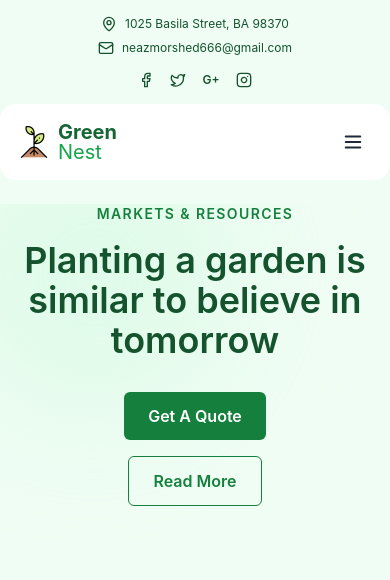
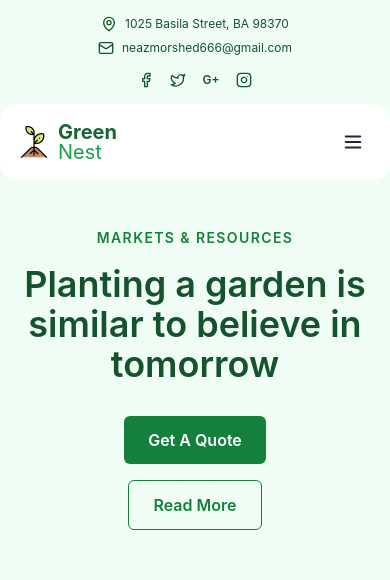
Before and after one commit to Neaz-mq/green-nest, a React (Vite) app: page / in a window 390 px wide. Shown: the top 580 px of the page. Built offline with nearby package versions, Linux system fonts and the light colour scheme.

Commit message:
hero section done with responsiveness

```diff
--- a/src/components/Hero.jsx
+++ b/src/components/Hero.jsx
@@ -8,17 +8,17 @@ const Hero = () => {
       <img
         src="/leaf.png"
         alt="Leaf decoration"
-        className="absolute bottom-40 left-[-40px] w-36 md:w-52 opacity-90 pointer-events-none z-0"
+        className="absolute md:bottom-40 bottom-0 left-[-40px] w-36 md:w-52 opacity-90 pointer-events-none z-0"
       />
 
-      <div className="relative z-10 max-w-7xl w-full flex flex-col md:flex-row items-center justify-between">
+      <div className="relative z-10 max-w-7xl w-full flex flex-col md:flex-row items-center justify-between md:mt-0 mt-6">
 
         {/* Left Content with Radial Background */}
         <div className="relative md:w-1/2 text-center md:text-left z-10">
           {/* Background Glow */}
-          <div className="absolute inset-0 w-[300px] h-[300px] md:w-[400px] md:h-[400px] bg-green-200 opacity-30 rounded-full blur-3xl -left-20 -top-20 pointer-events-none z-0"></div>
+          <div className="absolute inset-0 w-[300px] h-[300px] md:w-[400px] md:h-[400px] md:bg-green-200 bg-green-50 opacity-30 rounded-full blur-3xl -left-20 -top-20 pointer-events-none z-0"></div>
 
-          <div className="relative z-10">
+          <div className="relative">
             <p className="text-green-700 font-semibold tracking-widest uppercase text-sm mb-4">
               Markets & Resources
             </p>
@@ -39,16 +39,16 @@ const Hero = () => {
         {/* Right Image with Background Shapes */}
         <div className="relative md:w-1/2 mt-10 md:mt-0 flex justify-center z-10">
           {/* Background Shape 1 */}
-          <div className="absolute w-[300px] h-[300px] bg-green-200 rounded-full rotate-[60deg] -z-10 bottom-36 right-[40px]"></div>
+          <div className="absolute md:w-[300px] md:h-[300px] w-[250px] h-[250px] bg-green-200 rounded-full rotate-[60deg] -z-10 bottom-36 md:right-[40px] right-[20px] "></div>
 
           {/* Background Shape 2 */}
-          <div className="absolute w-[200px] h-[200px] bg-green-300 rounded-full rotate-[30deg] -z-10 bottom-48 right-[80px]"></div>
+          <div className="absolute md:w-[200px] md:h-[200px] w-[180px] h-[180px] bg-green-300 rounded-full rotate-[30deg] -z-10 md:bottom-48 bottom-44 md:right-[80px] right-[40px]"></div>
 
           {/* Bottom Right Leaf Image */}
           <img
             src="/leaf1.png"
             alt="Decorative Leaf"
-            className="absolute bottom-[-30px] right-[-20px]  w-32 md:w-48 opacity-70 pointer-events-none z-0"
+            className="absolute bottom-[-30px] md:right-[-80px] right-[-60px]  w-32 md:w-48 opacity-70 pointer-events-none z-0"
           />
 
           {/* Gardener Image */}
```
